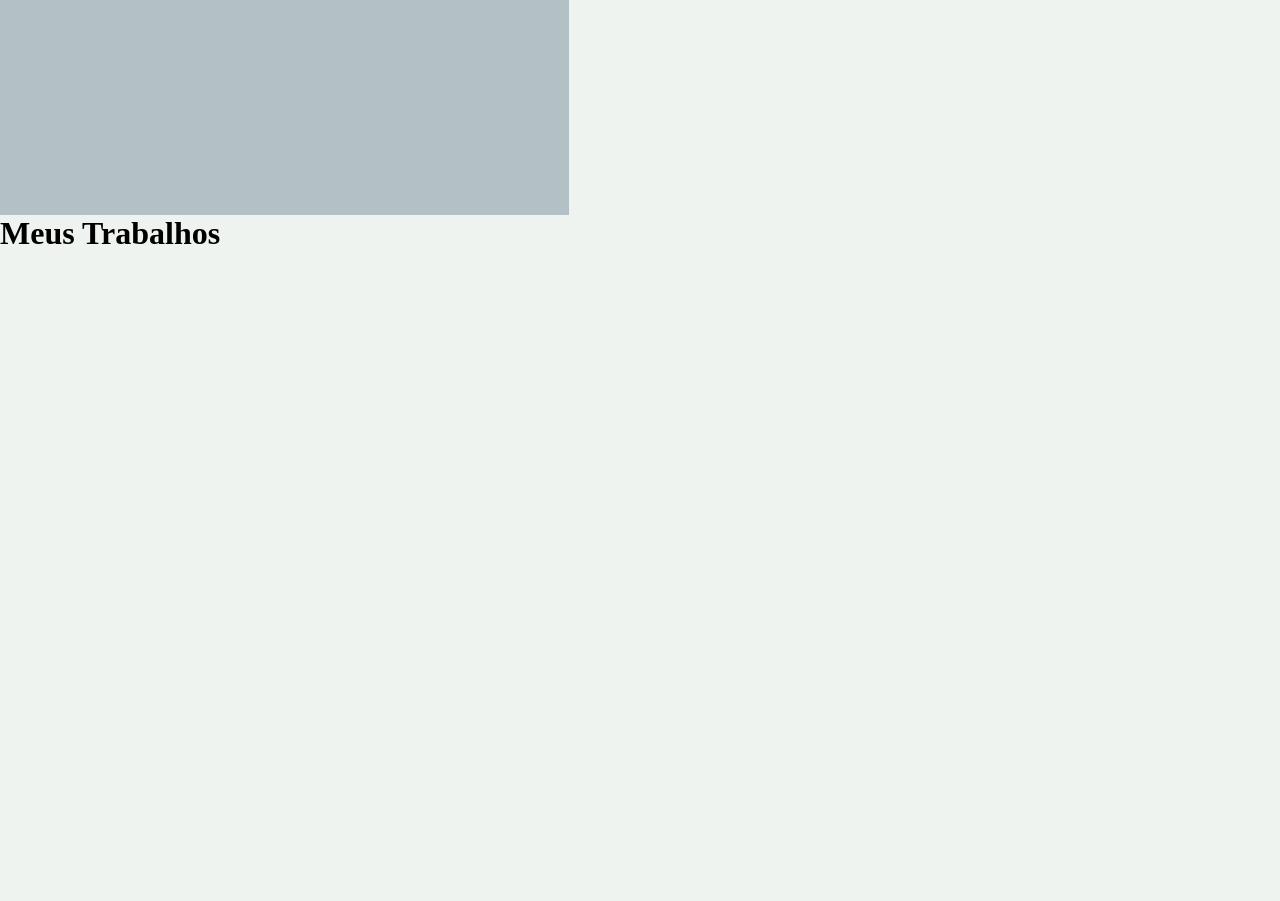
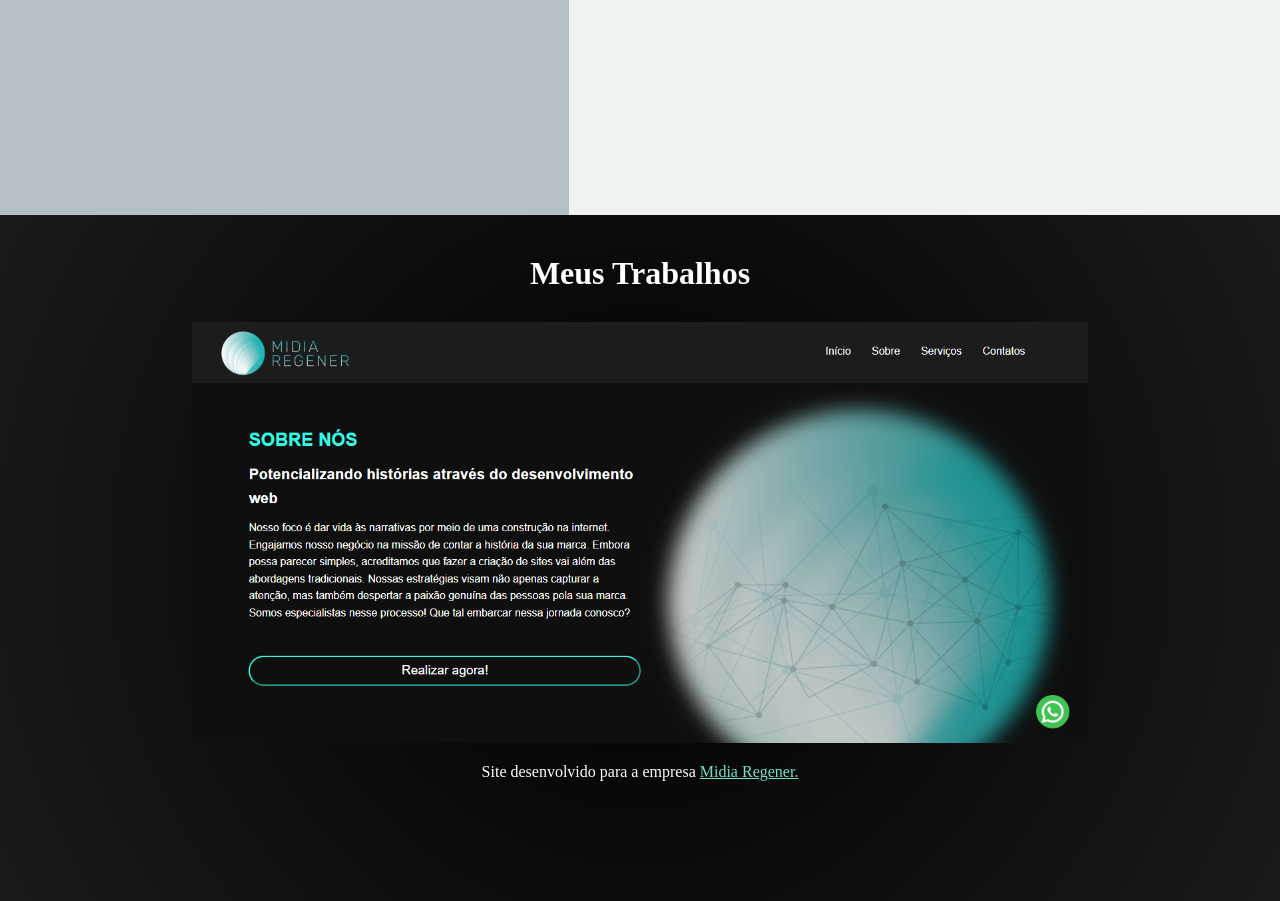
Before and after one commit to Ricardo-Jacques/Portfolio, a plain HTML site: page index.html in a window 1280 px wide. Shown: the part 585-1486 px from the top of the page. Before the commit the page ends 837 px from the top, so only its background shows below. Drawn offline with Linux system fonts and the light colour scheme.

Commit message:
Carrossel do portfólio

```diff
--- a/index.html
+++ b/index.html
@@ -50,6 +50,26 @@
     </div>
     <main>
         <h1>Meus Trabalhos</h1>
+        <section class="portfolio">
+            <div class="carrossel-slider">
+                <div class="carrossel-item">
+                    <img src="imagens/print-MR.png" alt="Site da Midia Regener">
+                    <p>Site desenvolvido para a empresa <a href="https://midiaregener.com/" target="_blank">
+                        Midia Regener.</a>
+                    </p>
+                </div>
+                <div class="carrossel-item">
+                    <img src="imagens/print-DriveUp.png" alt="Site da DriveUp">
+                    <p>Site desenvolvido para a empresa <a href="http://www.driveup.com.br/" target="_blank">
+                        DriveUp.</a> Esta empresa trabalha com transporte executivo de luxo em Porto Alegre,
+                        região metropolitana, Serra Gaúcha e na Flórida, nos EUA.
+                    </p>
+                </div>
+                <div class="carrossel-item">Item 3</div>
+                <!-- Adicione mais itens conforme necessário -->
+            </div>
+        </section>
     </main>
+    <script src="script.js"></script>
 </body>
 </html>
--- /dev/null
+++ b/script.js
@@ -0,0 +1,22 @@
+let slideIndex = 0;
+
+function showSlides() {
+    let slides = document.querySelectorAll('.carrossel-item');
+    for (let i = 0; i < slides.length; i++) {
+        slides[i].style.display = 'none';
+    }
+    slideIndex++;
+    if (slideIndex > slides.length) {
+        slideIndex = 1;
+    }
+    slides[slideIndex - 1].style.display = 'flex';
+    slides[slideIndex - 1].classList.add('animate-slide'); // Adicione a classe de animação
+
+    setTimeout(() => {
+        slides[slideIndex - 1].classList.remove('animate-slide'); // Remova a classe de animação após a animação terminar
+    }, 500); // Tempo da animação em milissegundos
+
+    setTimeout(showSlides, 10000); // Mude para a próxima imagem a cada 2 segundos
+}
+
+showSlides(); // Inicie o carrossel
--- a/style.css
+++ b/style.css
@@ -119,5 +119,59 @@ section.sobre_mim > div > p {
 
 /* Portfólio*/
 main {
+    height: auto;
+    background: radial-gradient(circle , #000000, #1b1a1a);
+    text-align: center;
+    color: white;
+    padding-top: 40px;
+}
 
+section.portfolio {
+    display: flex;
+    flex-direction: column;
+    align-items: center;
+    padding-bottom: 100px;
 }
+
+main > h1 {
+    color: #ffffff;
+    padding-bottom: 30px;
+}
+
+.carrossel-item {
+    display: flex;
+    flex-direction: column;
+    align-items: center;
+}
+
+/* Animação do carrossel */
+@keyframes slideIn {
+    from {
+        transform: translateX(30%);
+        opacity: 0;
+    }
+    to {
+        transform: translateX(-10%);
+        opacity: 1;
+    }
+}
+
+.animate-slide {
+    animation: slideIn 1s forwards;
+}
+
+.carrossel-item > p {
+    align-self: center;
+    color: #ffffff;
+    width: 350px;
+    padding: 20px 0px 20px 0px;
+}
+
+.carrossel-item  > p > a {
+    color: #73e1c8;
+}
+
+.carrossel-item  > img {
+    height: auto;
+    width: 70%;
+}
```
Also changed, not shown: imagens/print-DriveUp.png (added), imagens/print-MR.png (added).
